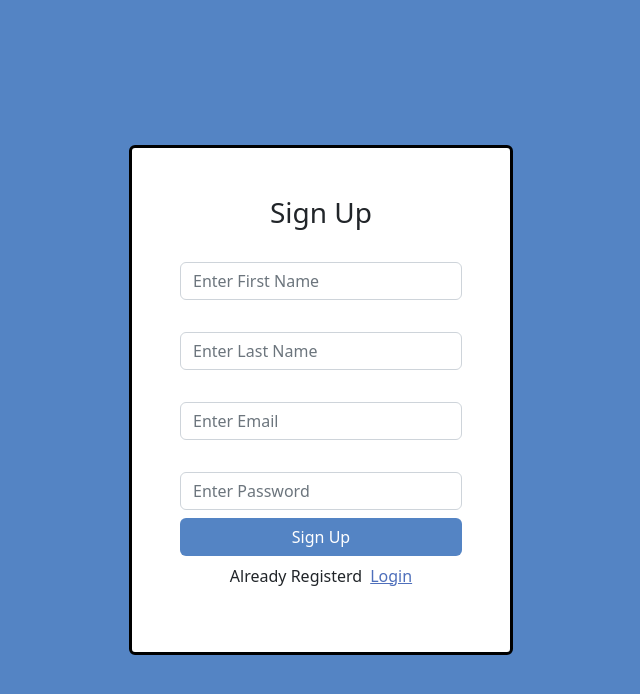
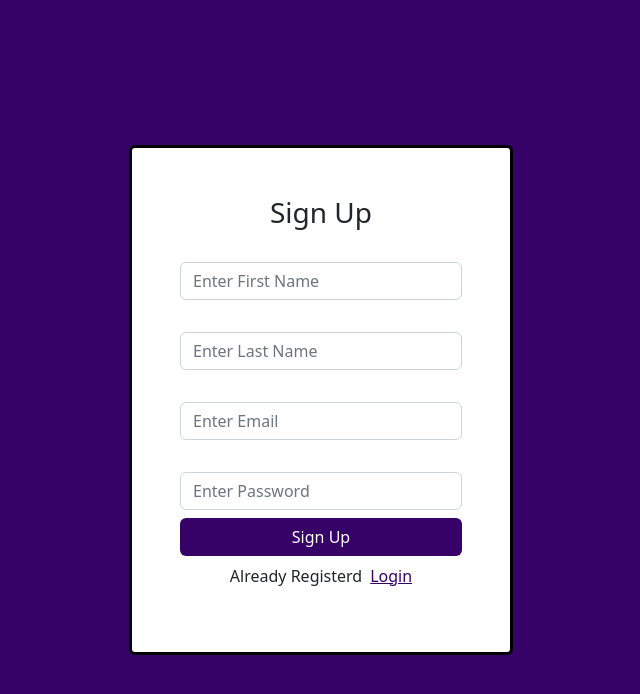
Before and after one commit to mohamed7ali/IA-Project, a React (Create React App) app: page /signup in a window 1280 px wide. Shown: the top 694 px of the page, without its empty margins (319-959 px from the left). Built offline with nearby package versions, Linux system fonts and the light colour scheme; a web font is replaced by a local one.

Commit message:
color change

```diff
--- a/src/Pages/Sign_in.js
+++ b/src/Pages/Sign_in.js
@@ -5,7 +5,7 @@ export default class Login extends Component {
   render() {
     return (
 
-        <div className=' login template  d-flex  justify-content-center align-items-center  vh-100 ' style={{backgroundColor:'rgb(84, 132, 196)'}} >
+        <div className=' login template  d-flex  justify-content-center align-items-center  vh-100 ' style={{backgroundColor:'rgb(55, 2, 104)'}} >
             <div className='  form_container p-5 rounded 'style={{border: '3px solid black',backgroundColor:'white'}}>
             <form>
                 <h3 className='text-center'>Sign In</h3>
@@ -25,10 +25,10 @@ export default class Login extends Component {
 
                     </div>
              <div className='d-grid'>
-                <button className='btn ' style={{backgroundColor: "rgb(78, 111, 187)",color:"white"}}>Sign in</button>
+                <button className='btn ' style={{backgroundColor: "rgb(55, 2, 104)",color:"white"}}>Sign in</button>
              </div>
              <p className='text-center mt-2'>
-                Forget <a href='' style={{color:'rgb(78, 111, 187)'}}>Password?</a><Link to="/signup" className='ms-2' style={{color:'rgb(78, 111, 187)'}}>Sign up</Link>
+                Forget <a href='' style={{color:'rgb(55, 2, 104)'}}>Password?</a><Link to="/signup" className='ms-2' style={{color:'rgb(55, 2, 104)'}}>Sign up</Link>
              </p>
                 </form>
             </div>
--- a/src/Pages/Sign_up.js
+++ b/src/Pages/Sign_up.js
@@ -5,7 +5,7 @@ import { Link } from "react-router-dom"
 export default class SignUp extends Component {
   render() {
     return (
-      <div className=' signup template  d-flex  justify-content-center align-items-center  vh-100 'style={{backgroundColor:'rgb(84, 132, 196)'}}>
+      <div className=' signup template  d-flex  justify-content-center align-items-center  vh-100 'style={{backgroundColor:'rgb(55, 2, 104)'}}>
       <div className='  form_container p-5 rounded text-white 'style={{border: '3px solid black',backgroundColor:'white'}}>
       <form>
           <h3 className='text-center text-dark'>Sign Up</h3>
@@ -26,10 +26,10 @@ export default class SignUp extends Component {
                   <input type='Password'placeholder='Enter Password'className='form-control'></input>
               </div>
        <div className='d-grid'>
-          <button className='btn ' style={{backgroundColor: "rgb(84, 132, 196)",color:"white"}}>Sign Up</button>
+          <button className='btn ' style={{backgroundColor: "rgb(55, 2, 104)",color:"white"}}>Sign Up</button>
        </div>
        <p className='text-center mt-2 text-dark '>
-          Already Registerd<Link to="/login" className='ms-2' style={{color:'rgb(78, 111, 187)'}}>Login</Link>
+          Already Registerd<Link to="/login" className='ms-2' style={{color:'rgb(55, 2, 104)'}}>Login</Link>
        </p>
           </form>
       </div>
```
